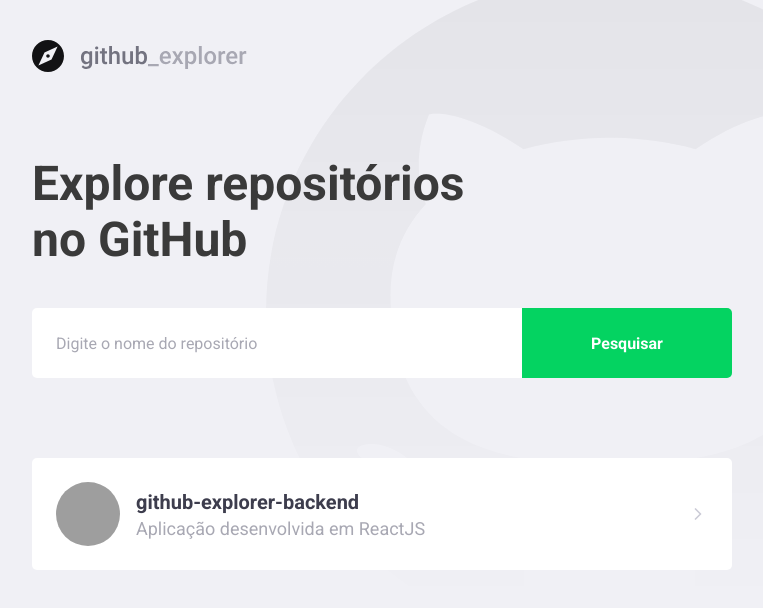
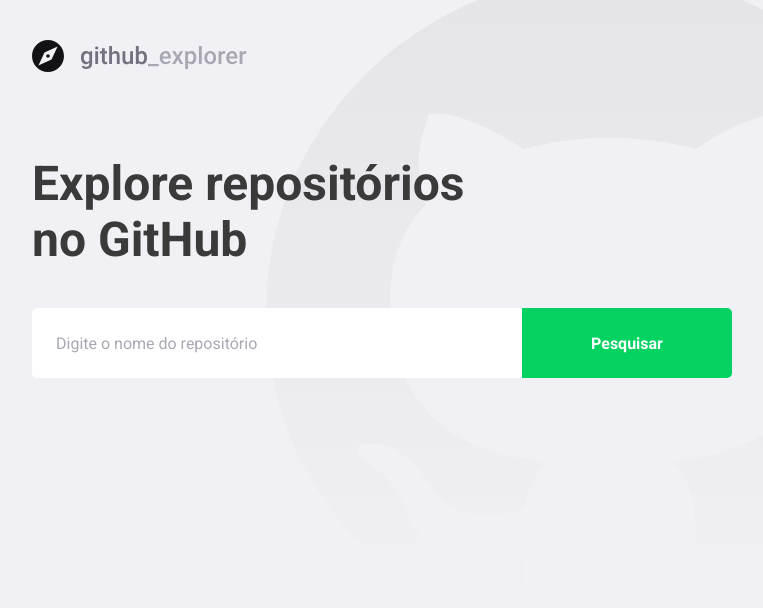
Before and after one commit to ricksonthompson/github-explorer-frontend, a React (Create React App) app in the folder frontend/: page / in a window 1280 px wide. Shown: the top 608 px of the page, without its empty margins (148-911 px from the left). Built offline with nearby package versions, Linux system fonts and the light colour scheme; grey boxes are pictures that could not be loaded.

Commit message:
conectado a api

```diff
--- a/frontend/src/pages/Dashboard/index.tsx
+++ b/frontend/src/pages/Dashboard/index.tsx
@@ -1,36 +1,78 @@
-import React from 'react';
+import React, { useState, FormEvent } from 'react';
 import { FiChevronRight } from 'react-icons/fi';
 
 import { Title, Form, Repositories } from './styles';
 import githubLogo from '../../assets/logo.svg';
 import api from '../../services/api';
 
-// Dessa forma é declarado o componente em formato de função
+// Dica: Tipar somente os dados que eu vou utilizar
+// Essa é a tipagem do array
+interface Repository {
+  full_name: string;
+  description: string;
+  owner: {
+    login: string;
+    avatar_url: string;
+  };
+}
+
+// Declaração do componente em formato de função
 const Dashboard: React.FC = () => {
+  const [newRepo, setNewRepo] = useState('');
+  // Estrutura: var onde vai ser armazenado / var que vai setar um novo valor / estado atual (iniciando vazio)
+  const [repositories, setRepositories] = useState<Repository[]>([]);
+
+  async function handleAddRepository(
+    e: FormEvent<HTMLFormElement>,
+    // formato do submit / formato do form
+  ): Promise<void> {
+    e.preventDefault();
+    // Vai previnir o comportamento padrão do form de querer recarregar após o envio
+
+    const response = await api.get<Repository>(`repos/${newRepo}`);
+    // get<> força a tipagem do return da requisição
+
+    const repository = response.data;
+
+    setRepositories([...repositories, repository]);
+    // mantém os dados e adiciona um novo valor
+    setNewRepo('');
+    // mantém o input do form limpo após o envio
+  }
+
   return (
     // <> </> fragments são utlizados quando há mais de um elemento declarado
     <>
       <img src={githubLogo} alt="GitHub Explorer" />
       <Title>Explore repositórios no GitHub</Title>
 
-      <Form>
-        <input placeholder="Digite o nome do repositório" />
+      <Form onSubmit={handleAddRepository}>
+        <input
+          value={newRepo}
+          onChange={e => setNewRepo(e.target.value)}
+          // vai capturar o valor do input
+          placeholder="Digite o nome do repositório"
+        />
         <button type="submit">Pesquisar</button>
       </Form>
 
       <Repositories>
-        <a href="teste">
+        {repositories.map(repository => (
+          // vai percorrer o array e retornar cada value
+          // é obrigatório possuir uma key
+          <a key={repository.full_name} href="teste">
             <img
-            src="https://avatars.githubusercontent.com/u/41199059?v=4"
-            alt="Rickson Thompson"
+              src={repository.owner.avatar_url}
+              alt={repository.owner.login}
             />
             <div>
-            <strong>github-explorer-backend</strong>
-            <p>Aplicação desenvolvida em ReactJS</p>
+              <strong>{repository.full_name}</strong>
+              <p>{repository.description}</p>
             </div>
 
             <FiChevronRight size={20} />
           </a>
+        ))}
       </Repositories>
     </>
   );
--- a/frontend/src/pages/Dashboard/styles.tsx
+++ b/frontend/src/pages/Dashboard/styles.tsx
@@ -82,7 +82,9 @@
       // Faz a borda ficar arredondada
     }
     div {
-      margin-left: 16px;
+      margin: 0 16px;
+      flex: 1;
+
       strong {
         font-size: 20px;
         color: #3d3d4d;
```
Also changed, not shown: frontend/.eslintrc.json. Lines whose indentation alone changed are shown as unchanged.
